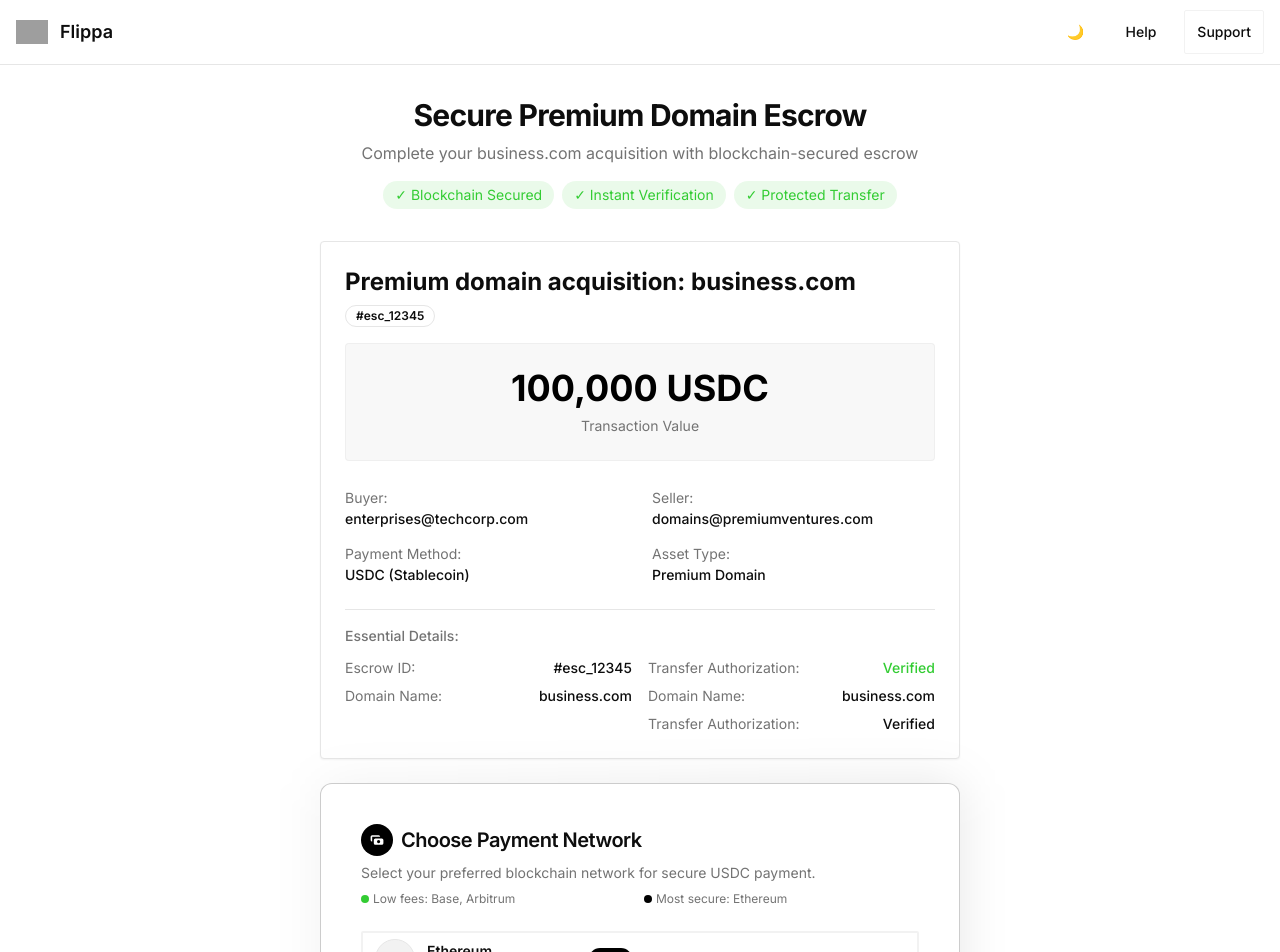
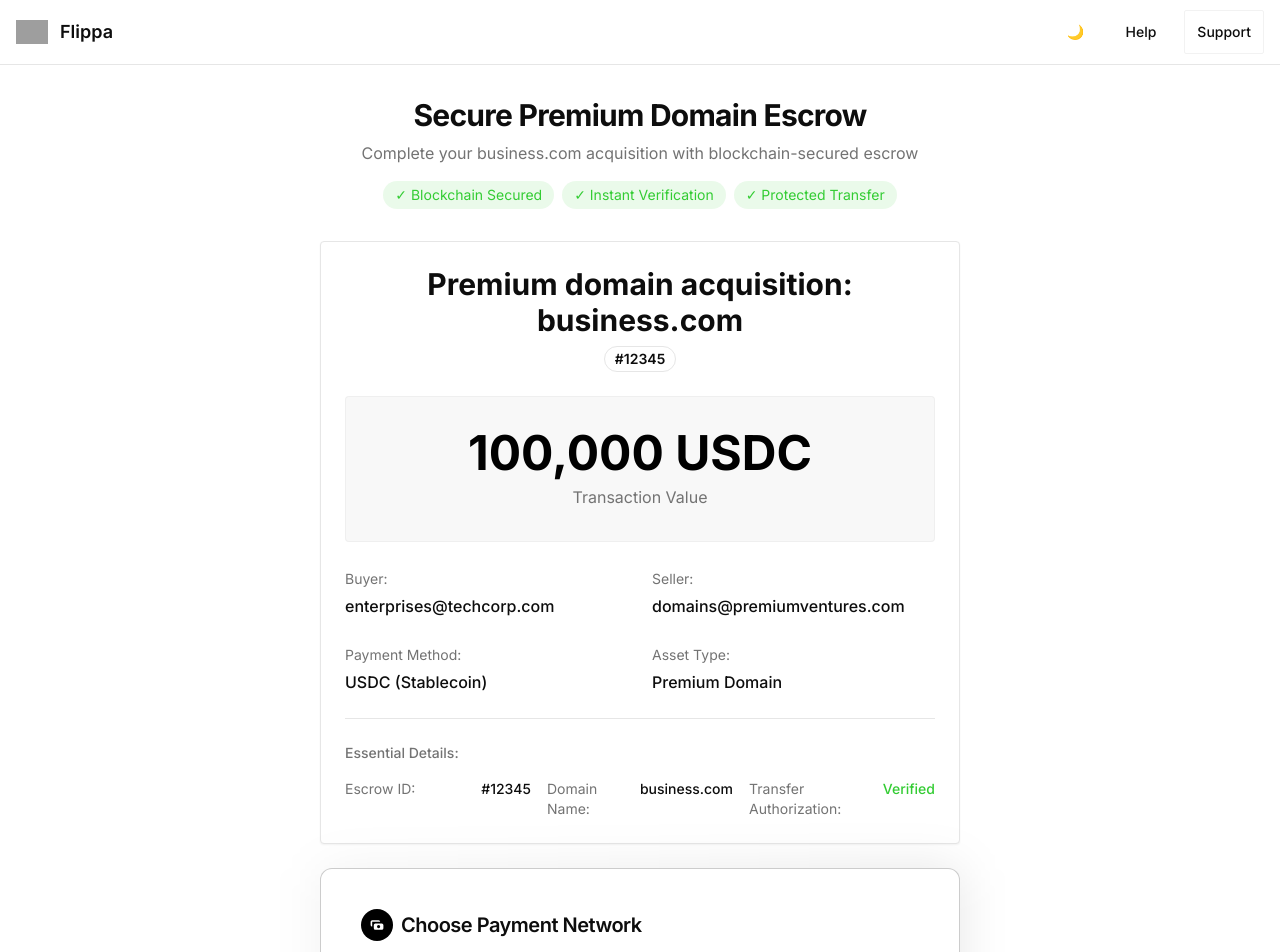
Before and after one commit to Escrow-Layer/partner-hosted-pages, a React (Vite) app: page / in a window 1280 px wide. Shown: the top 952 px of the page. Built offline with nearby package versions, Linux system fonts and the light colour scheme; grey boxes are pictures that could not be loaded.

Commit message:
Refactor: Improve landing page design
Simplified the landing page design by removing redundant information, correcting the escrow ID format, and focusing on key details to create a more premium and user-friendly experience.

```diff
--- a/src/components/ChainSelector.tsx
+++ b/src/components/ChainSelector.tsx
@@ -39,18 +39,18 @@ const ChainSelector = ({ selectedChain, onChainChange, onContinue }: ChainSelect
           </div>
           Choose Payment Network
         </CardTitle>
-        <p className="text-sm text-muted-foreground leading-relaxed">
+        <p className="text-sm text-muted-foreground leading-relaxed mb-4">
           Select your preferred blockchain network for secure USDC payment.
         </p>
-        <div className="grid grid-cols-1 sm:grid-cols-2 gap-2 text-xs">
-          <div className="flex items-center gap-1 text-muted-foreground">
+        <div className="flex items-center justify-between text-xs text-muted-foreground mb-1">
+          <span className="flex items-center gap-1">
             <span className="w-2 h-2 bg-success rounded-full"></span>
-            <span>Low fees: Base, Arbitrum</span>
-          </div>
-          <div className="flex items-center gap-1 text-muted-foreground">
+            Low fees: Base, Arbitrum
+          </span>
+          <span className="flex items-center gap-1">
             <span className="w-2 h-2 bg-primary rounded-full"></span>
-            <span>Most secure: Ethereum</span>
-          </div>
+            Most secure: Ethereum
+          </span>
         </div>
       </CardHeader>
       <CardContent className="space-y-6 pt-2">
@@ -102,7 +102,7 @@ const ChainSelector = ({ selectedChain, onChainChange, onContinue }: ChainSelect
             Continue to Secure Payment
           </Button>
 
-          <div className="text-center space-y-1">
+          <div className="text-center space-y-2">
             <p className="text-xs text-muted-foreground flex items-center justify-center gap-1">
               <Shield className="h-3 w-3" />
               Smart contract protection ensures secure transactions
--- a/src/components/TransactionDetails.tsx
+++ b/src/components/TransactionDetails.tsx
@@ -9,78 +9,64 @@ interface TransactionDetailsProps {
 const TransactionDetails = ({ escrowData }: TransactionDetailsProps) => {
   return (
     <Card className="mb-6">
-      <CardHeader className="pb-4">
-        <div className="flex flex-col sm:flex-row sm:items-start sm:justify-between gap-3">
-          <div className="flex-1">
-            <h2 className="text-xl sm:text-2xl font-bold mb-1">
+      <CardHeader className="pb-6">
+        <div className="text-center space-y-2">
+          <h1 className="text-2xl sm:text-3xl font-bold">
             Premium domain acquisition: business.com
-            </h2>
-            <Badge variant="outline" className="w-fit">#{escrowData.id}</Badge>
-          </div>
+          </h1>
+          <Badge variant="outline" className="text-sm">#12345</Badge>
         </div>
       </CardHeader>
+
       <CardContent className="space-y-6">
-        {/* Highlighted Transaction Value */}
-        <div className="bg-accent/30 p-6 rounded-lg border border-accent/50">
+        {/* Transaction Value - Main Focus */}
+        <div className="bg-accent/30 p-8 rounded-lg border border-accent/50">
           <div className="text-center">
-            <div className="text-3xl sm:text-4xl font-bold text-primary mb-2">
+            <div className="text-4xl sm:text-5xl font-bold text-primary mb-2">
               {Number(escrowData.amount).toLocaleString()} {escrowData.asset}
             </div>
-            <div className="text-sm text-muted-foreground">Transaction Value</div>
+            <div className="text-muted-foreground">Transaction Value</div>
           </div>
         </div>
 
-        {/* Buyer and Seller Info */}
+        {/* Buyer and Seller */}
         <div className="grid grid-cols-1 sm:grid-cols-2 gap-6">
-          <div className="space-y-3">
-            <div>
+          <div className="space-y-1">
             <span className="text-sm text-muted-foreground">Buyer:</span>
-              <p className="font-medium text-sm break-all">{escrowData.buyer}</p>
+            <p className="font-medium break-all">{escrowData.buyer}</p>
           </div>
-            <div>
-              <span className="text-sm text-muted-foreground">Payment Method:</span>
-              <p className="font-medium text-sm">{escrowData.asset} (Stablecoin)</p>
+          <div className="space-y-1">
+            <span className="text-sm text-muted-foreground">Seller:</span>
+            <p className="font-medium break-all">{escrowData.seller}</p>
           </div>
         </div>
-          <div className="space-y-3">
-            <div>
-              <span className="text-sm text-muted-foreground">Seller:</span>
-              <p className="font-medium text-sm break-all">{escrowData.seller}</p>
+
+        <div className="grid grid-cols-1 sm:grid-cols-2 gap-6">
+          <div className="space-y-1">
+            <span className="text-sm text-muted-foreground">Payment Method:</span>
+            <p className="font-medium">{escrowData.asset} (Stablecoin)</p>
           </div>
-            <div>
+          <div className="space-y-1">
             <span className="text-sm text-muted-foreground">Asset Type:</span>
-              <p className="font-medium text-sm">Premium Domain</p>
-            </div>
+            <p className="font-medium">Premium Domain</p>
           </div>
         </div>
 
         {/* Essential Details */}
-        <div className="border-t pt-4">
-          <p className="text-sm font-medium text-muted-foreground mb-3">Essential Details:</p>
-          <div className="grid grid-cols-1 sm:grid-cols-2 gap-4">
-            <div className="space-y-2">
-              <div className="flex justify-between text-sm">
+        <div className="border-t pt-6">
+          <p className="text-sm font-medium text-muted-foreground mb-4">Essential Details:</p>
+          <div className="grid grid-cols-1 sm:grid-cols-3 gap-4 text-sm">
+            <div className="flex justify-between">
               <span className="text-muted-foreground">Escrow ID:</span>
-                <span className="font-medium">#{escrowData.id}</span>
+              <span className="font-medium">#12345</span>
             </div>
-              <div className="flex justify-between text-sm">
+            <div className="flex justify-between">
               <span className="text-muted-foreground">Domain Name:</span>
               <span className="font-medium">business.com</span>
             </div>
-            </div>
-            <div className="space-y-2">
-              <div className="flex justify-between text-sm">
+            <div className="flex justify-between">
               <span className="text-muted-foreground">Transfer Authorization:</span>
               <span className="font-medium text-success">Verified</span>
-              </div>
-              {escrowData.customFields.filter(field => field.required && field.value).length > 0 && (
-                escrowData.customFields.filter(field => field.required && field.value).map((field) => (
-                  <div key={field.id} className="flex justify-between text-sm">
-                    <span className="text-muted-foreground">{field.label}:</span>
-                    <span className="font-medium">{field.value}</span>
-                  </div>
-                ))
-              )}
             </div>
           </div>
         </div>
```
Lines whose indentation alone changed are shown as unchanged.
